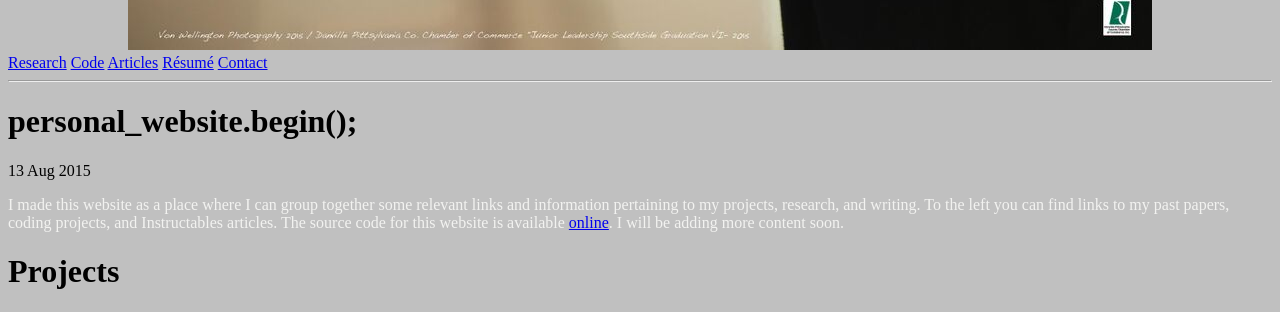
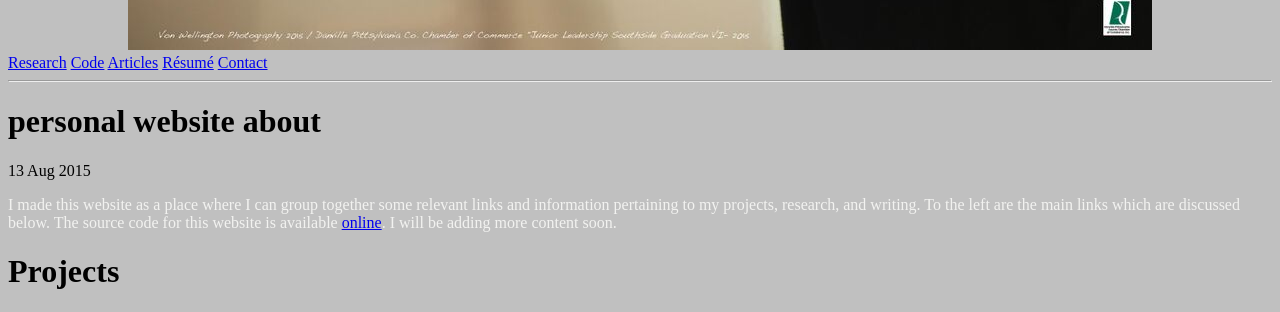
Before and after one commit to cakoch10/cakoch10.github.io, a Jekyll site: the page built from _posts/2015-08-13-main.md, in a window 1280 px wide. Shown: the part 747-1059 px from the top of the page. Built offline with Jekyll 4.4.1, drawn with Linux system fonts in a browser that asks for light colours; Markdown is read by kramdown in place of the engine named in the settings.

Commit message:
Update 2015-08-13-main.md

```diff
--- a/_posts/2015-08-13-main.md
+++ b/_posts/2015-08-13-main.md
@@ -1,10 +1,10 @@
 ---
 layout: post
-title: personal_website.begin();
+title: personal website about
 ---
 
 <span style="color:#f2f2f0">
-I made this website as a place where I can group together some relevant links and information pertaining to my projects, research, and writing. To the left you can find links to my past papers, coding projects, and Instructables articles. The source code for this website is available [online](https://github.com/cakoch10/cakoch10.github.io). I will be adding more content soon.
+I made this website as a place where I can group together some relevant links and information pertaining to my projects, research, and writing. To the left are the main links which are discussed below. The source code for this website is available [online](https://github.com/cakoch10/cakoch10.github.io). I will be adding more content soon.
 </span>
 
 #Projects
```
